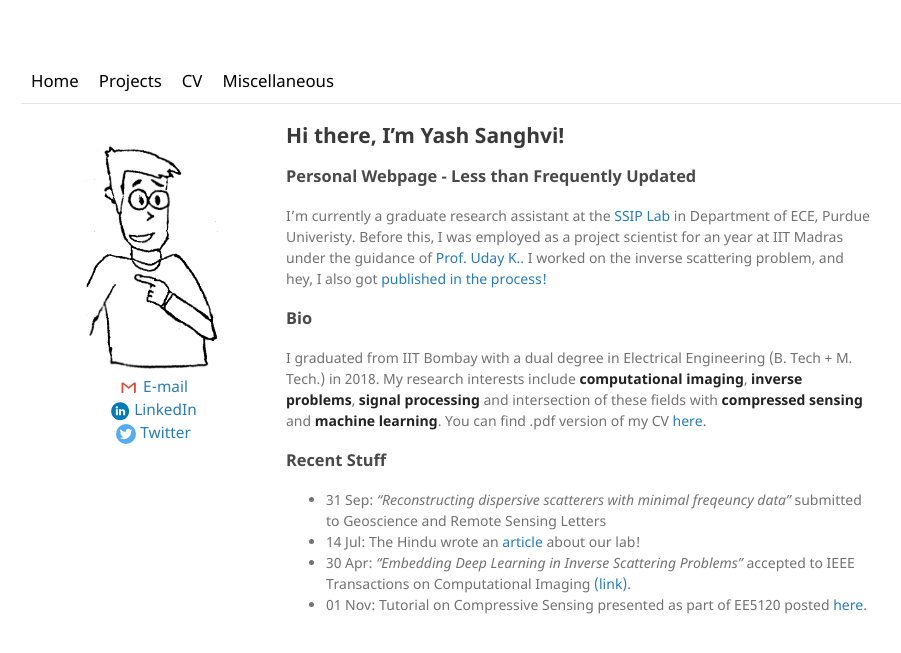
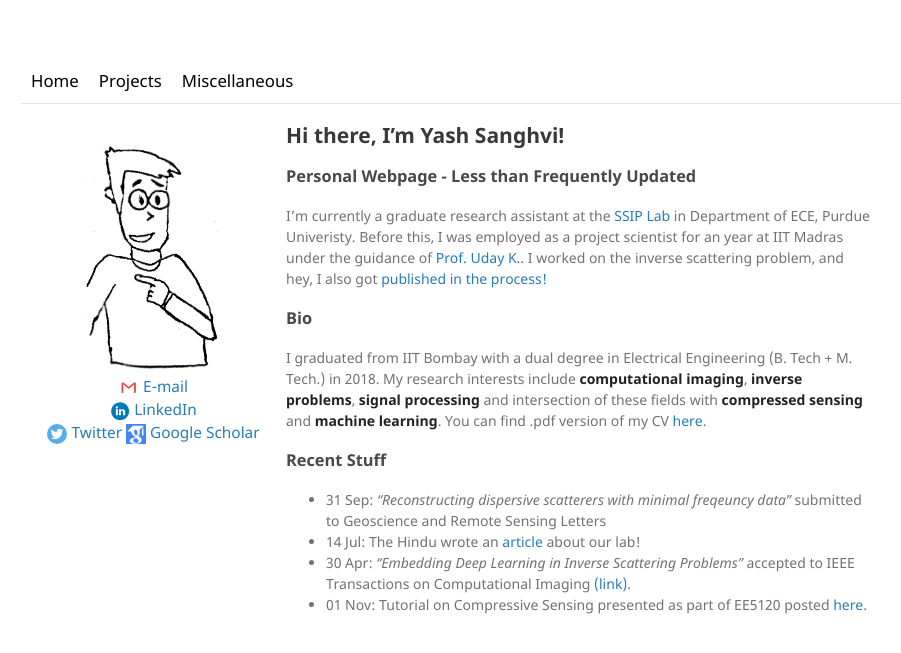
Before and after one commit to sanghviyashiitb/sanghviyashiitb.github.io, a Jekyll site: the page built from index.md, in a window 1280 px wide. Shown: the top 653 px of the page, without its empty margins (119-1020 px from the left). Built offline with Jekyll 4.4.1, drawn with Linux system fonts in a browser that asks for light colours.

Commit message:
Added Google Scholar Page

```diff
--- a/_layouts/deafault_without_social.html
+++ b/_layouts/deafault_without_social.html
@@ -13,7 +13,6 @@
     <div class="topnav" style="font: 14px/1.5 "Noto Sans", "Helvetica Neue", Helvetica, Arial, sans-serif;">
       <a href="/">Home</a>
       <a href="/projects">Recent Projects</a>
-      <a href="/cv">CV</a>
       <a href="/misc">Miscellaneous</a>
     </div>
     <hr />
--- a/_layouts/default.html
+++ b/_layouts/default.html
@@ -14,7 +14,6 @@
     <div class="topnav" style="font: 14px/1.5 "Noto Sans", "Helvetica Neue", Helvetica, Arial, sans-serif;">
       <a href="/">Home</a>
       <a href="/projects">Projects</a>
-      <a href="/cv">CV</a>
       <a href="/misc">Miscellaneous</a>
     </div>
     <hr />
@@ -27,6 +26,7 @@
             <a href="mailto:sanghviyash95@gmail.com"> <img src ="assets/img/gmail.svg" width = "20" style="vertical-align:middle"/> E-mail</a> <br>
             <a href="https://www.linkedin.com/in/yash-sanghvi-4729838b/"> <img src ="assets/img/linkedin.svg" width = "20" style="vertical-align:middle"/> LinkedIn</a> <br>
             <a href="https://twitter.com/sanghviyash951"> <img src ="assets/img/twitter.svg" width = "20" style="vertical-align:middle"/> Twitter</a>
+            <a href="https://scholar.google.com/citations?user=RXusiS8AAAAJ&hl=en&oi=ao"> <img src ="assets/img/scholar.png" width = "20" style="vertical-align:middle"/> Google Scholar</a>
           </div>
         </center>
       </div>
--- a/_layouts/default_cv.html
+++ b/_layouts/default_cv.html
@@ -13,7 +13,6 @@
   <div class="topnav" style="font: 14px/1.5 "Noto Sans", "Helvetica Neue", Helvetica, Arial, sans-serif;">
     <a href="/">Home</a>
     <a href="/projects">Projects</a>
-    <a href="/cv">CV</a>
     <a href="/misc">Miscellaneous</a>
 
   </div>
--- a/_layouts/default_misc.html
+++ b/_layouts/default_misc.html
@@ -13,7 +13,6 @@
     <div class="topnav" style="font: 14px/1.5 "Noto Sans", "Helvetica Neue", Helvetica, Arial, sans-serif;">
       <a href="/">Home</a>
       <a href="/projects">Projects</a>
-      <a href="/cv">CV</a>
       <a href="/misc">Miscellaneous</a>
     </div>
     <hr />
--- a/_layouts/default_without_social.html
+++ b/_layouts/default_without_social.html
@@ -13,7 +13,6 @@
   <div class="topnav" style="font: 14px/1.5 "Noto Sans", "Helvetica Neue", Helvetica, Arial, sans-serif;">
     <a href="/">Home</a>
     <a href="/projects">Projects</a>
-    <a href="/cv">CV</a>
     <a href="/misc">Miscellaneous</a>
   </div>
   <hr />
```
Also changed, not shown: assets/img/scholar.png (added), 1 other file.
